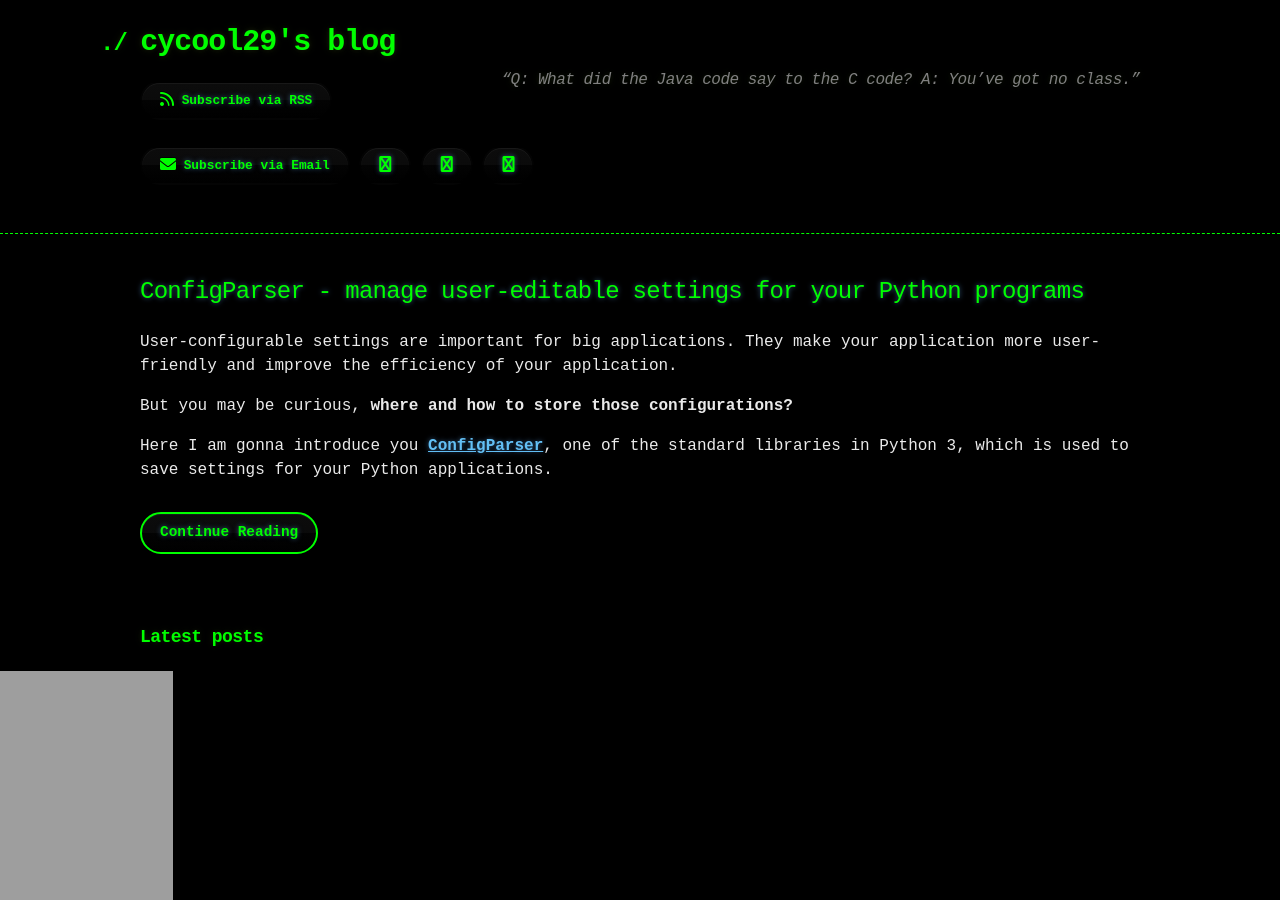
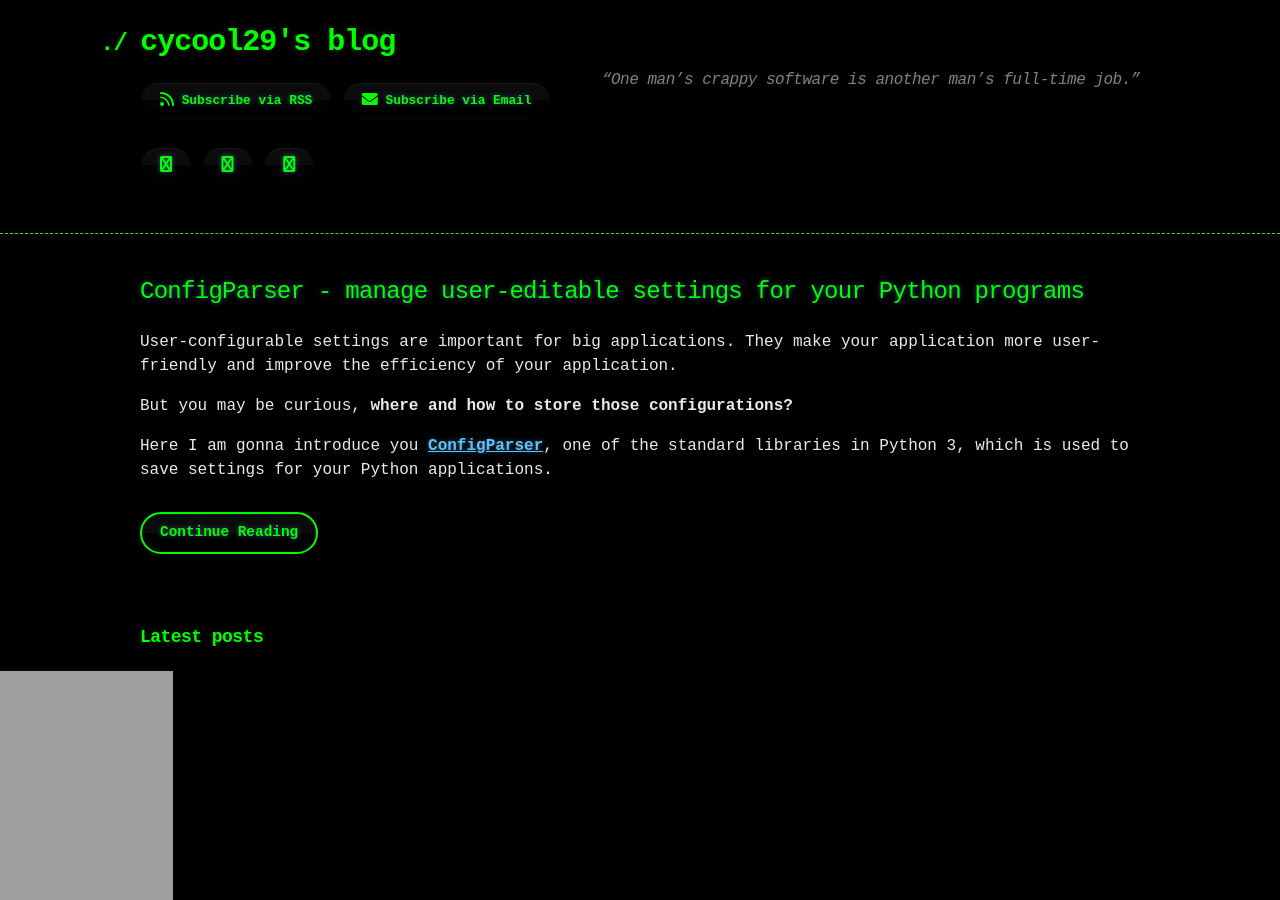
Before and after one commit to cycool29/cycool29.github.io, a Jekyll site: the page built from index.md, in a window 1280 px wide and 900 px high. Built offline with Jekyll 4.4.1, drawn with Linux system fonts in a browser that asks for light colours; a style sheet for code colours, icons or effects is not loaded.

Commit message:
Update quotes

```diff
--- a/_config.yml
+++ b/_config.yml
@@ -1,5 +1,5 @@
 title: cycool29's blog
-description: "“Q: What did the Java code say to the C code? A: You’ve got no class.” "
+description: "“One man’s crappy software is another man’s full-time job.” "
 author: cycool29
 url: https://cycool29.github.io
 timezone: UTC
```
